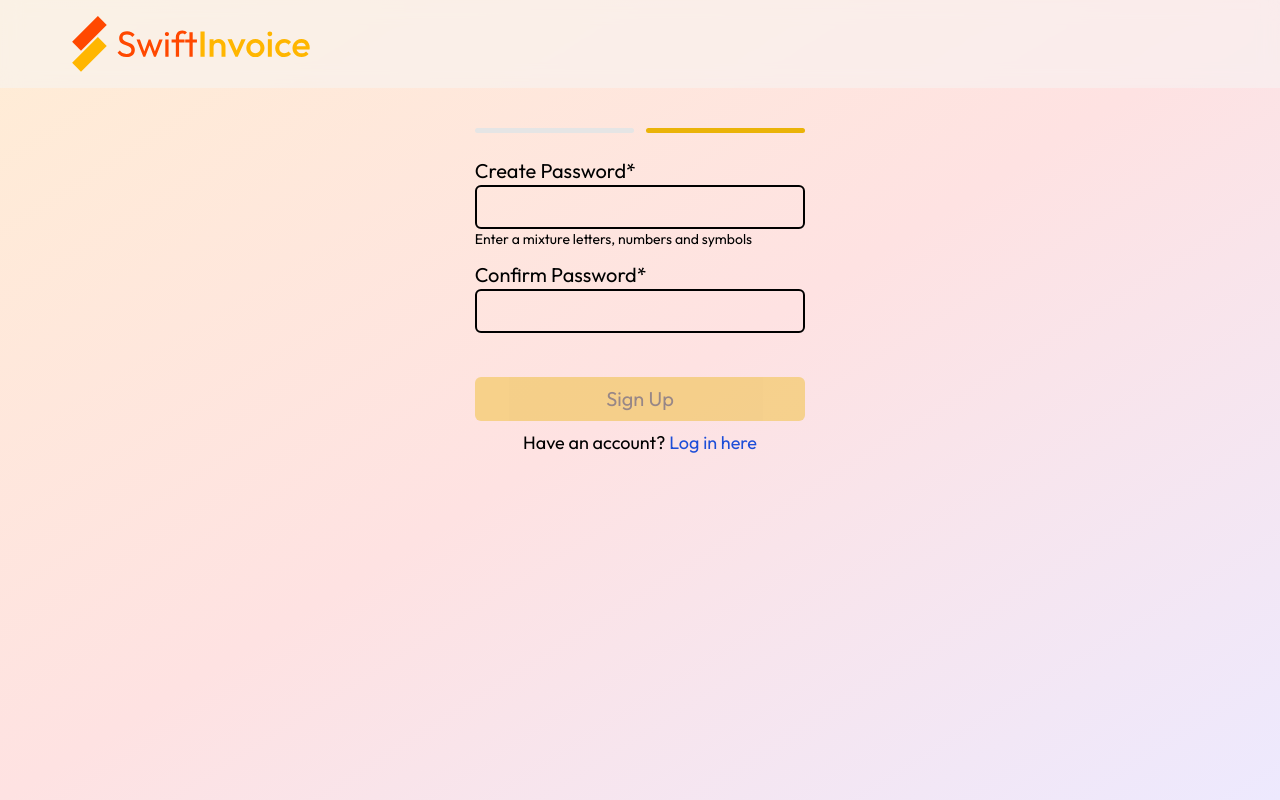
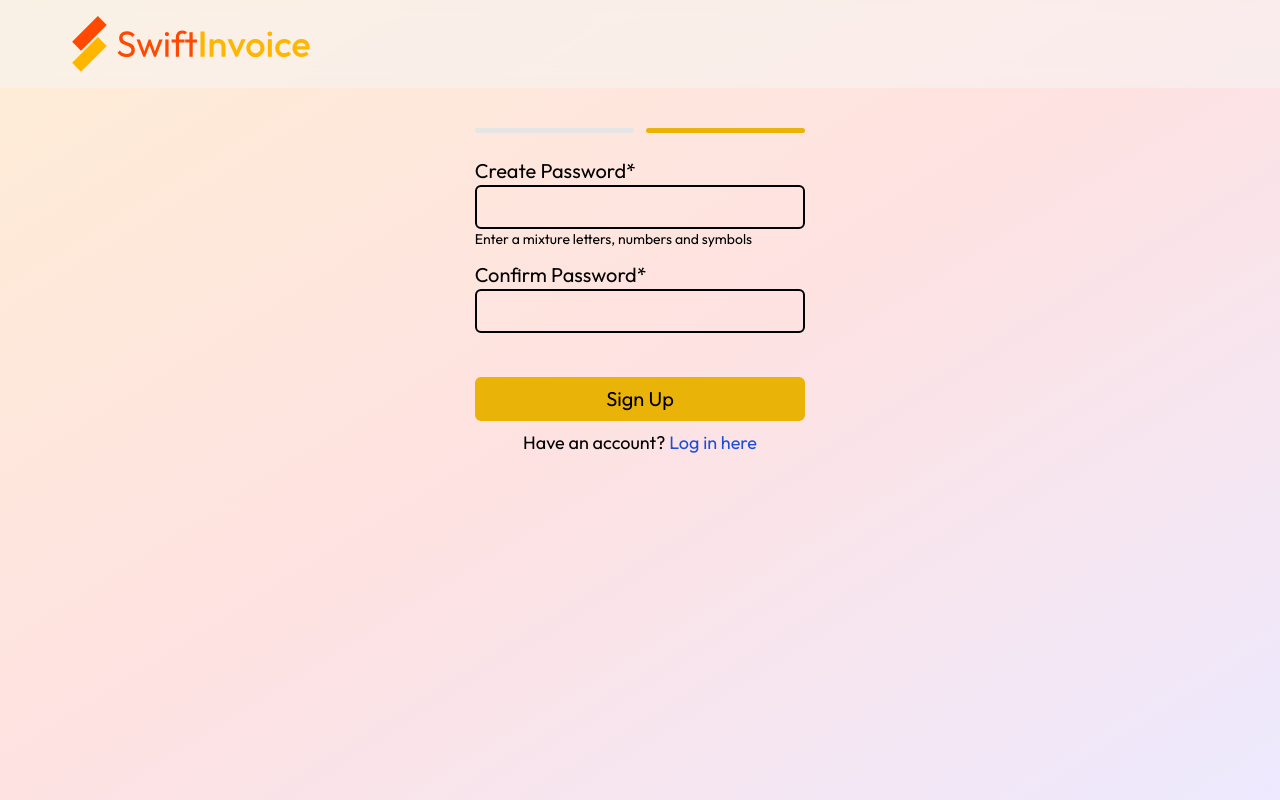
Before and after one commit to Jude-dev46/swiftinvoice, a Next.js app: page /auth in a window 1280 px wide. Both pictures are taken after typing "Sample", "Sample", "Sample", "name@example.com" into the empty fields and a click on the button "Next". Built offline with nearby package versions, Linux system fonts and the light colour scheme.

Commit message:
register button

```diff
--- a/app/auth/login/page.js
+++ b/app/auth/login/page.js
@@ -24,8 +24,8 @@ const Login = () => {
   // const isModalOpen = useSelector((state) => state.ui.isModalOpen);
 
   async function loginHandler(e) {
+    e.preventDefault();
     try {
-      e.preventDefault();
       dispatch(uiActions.setIsLoading(true));
 
       const enteredData = {
--- a/app/auth/page.js
+++ b/app/auth/page.js
@@ -41,16 +41,15 @@ const Signup = () => {
     resolver: yupResolver(schema),
   });
 
-  const onSubmit = async (data, e) => {
-    e.preventDefault();
-
+  const onSubmit = async (data) => {
     console.log(data);
     try {
       const res = await axios.post("/api/auth", data);
+      console.log(res);
 
-      if (res.status) {
-        router.push("/auth/login");
-      }
+      // if (res.status) {
+      //   router.push("/auth/login");
+      // }
     } catch (error) {
       console.log(error);
     }
@@ -99,7 +98,7 @@ const Signup = () => {
                   id="bname"
                   placeholder="e.g Benny's cakes"
                   className="bg-transparent border-2 border-black rounded-md outline-none px-2 py-1.5 text-lg lg:text-xl text-black"
-                  {...register("businessname")}
+                  {...register("businessName")}
                 />
               </div>
 
@@ -110,7 +109,7 @@ const Signup = () => {
                   id="bfield"
                   placeholder="e.g Cathering"
                   className="bg-transparent border-2 border-black rounded-md outline-none px-2 py-1.5 text-lg lg:text-xl text-black"
-                  {...register("businessfield")}
+                  {...register("businessField")}
                 />
               </div>
 
@@ -214,9 +213,9 @@ const Signup = () => {
               <div className="w-full">
                 <button
                   className={
-                    state
-                      ? "w-full opacity-40 text-center text-black bg-yellow-500 px-10 lg:px-24 py-1.5 text-lg lg:text-xl lg:py-2 rounded-md mt-6 mb-2"
-                      : "w-full text-center text-black bg-yellow-500 px-10 lg:px-24 py-1.5 text-lg lg:text-xl lg:py-2 rounded-md mt-6 mb-2"
+                    state === 1
+                      ? "w-full text-center text-black bg-yellow-500 px-10 lg:px-24 py-1.5 text-lg lg:text-xl lg:py-2 rounded-md mt-6 mb-2"
+                      : "w-full opacity-40 text-center text-black bg-yellow-500 px-10 lg:px-24 py-1.5 text-lg lg:text-xl lg:py-2 rounded-md mt-6 mb-2"
                   }
                 >
                   Sign Up
```
